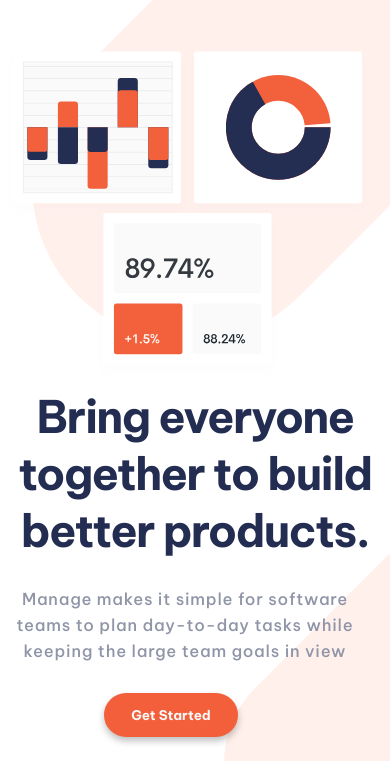
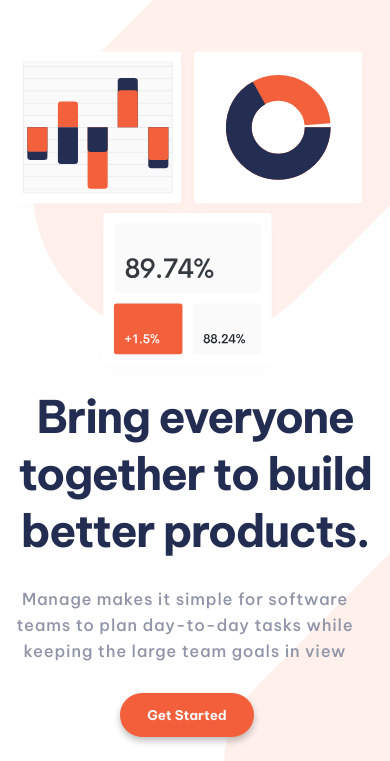
Before and after one commit to EnriquePalermo/FrontExamenFinal, a plain HTML site: page index.html in a window 390 px wide. Shown: the part 83-844 px from the top of the page. Drawn offline with Linux system fonts and the light colour scheme.

Commit message:
Trabajo Final realizado

```diff
--- a/css/style.css
+++ b/css/style.css
@@ -489,7 +489,8 @@
   /* MAIN 1ª SECCION PARRAFO BOTON CENTRAR */
 
   .frasehome button {
-    margin-left: 6.5rem;
+    margin-left: 7.5rem;
+
   }
 
   /* MAIN 1ª SECCION FOTO DIAGRAMAR*/
--- a/index.html
+++ b/index.html
@@ -5,7 +5,7 @@
   <meta charset="UTF-8">
   <meta http-equiv="X-UA-Compatible" content="IE=edge">
   <meta name="viewport" content="width=device-width, initial-scale=1.0">
-  <title>Document</title>
+  <title></title>
   <link href="css/style.css" rel="stylesheet">
   <script src="https://kit.fontawesome.com/a1675627cd.js" crossorigin="anonymous"></script>
 </head>
```
Also changed, not shown: diseño/active-states.jpg (deleted), diseño/mobile-design.jpg (deleted), prueba.txt (deleted), 2 other files.
